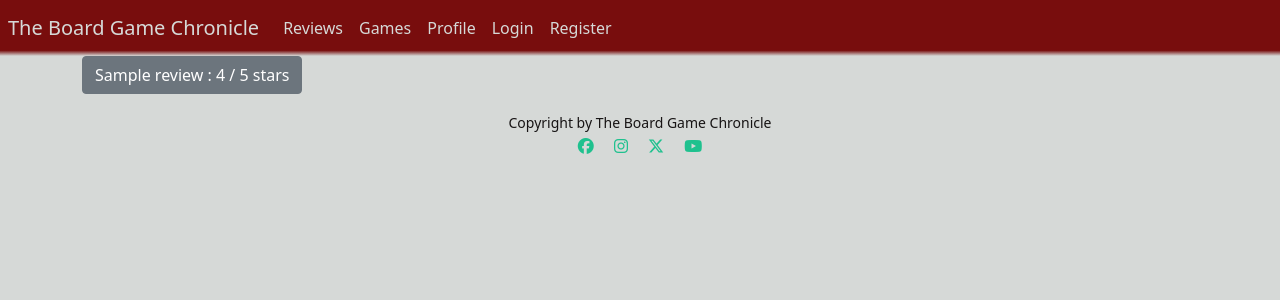
After one commit to StefanWout/The-Board-Game-Chronicle, a Django app: page /profile/1 in a window 1280 px wide. The commit adds this page. Shown: the top 300 px of the page. Run offline with Django 5.2, Linux system fonts and the light colour scheme; tables that the repository leaves empty hold one stand-in row (values such as "Sample post"); some libraries are stand-ins or nearby versions.

Commit message:
added profile page and got the reviews from the user to show in list form, trying to get that list to link to the reviews

```diff
--- a/board_game_chronicle/urls.py
+++ b/board_game_chronicle/urls.py
@@ -16,7 +16,7 @@ Including another URLconf
 """
 from django.contrib import admin
 from django.urls import path, include
-from review_site.views import Games, GameDetail, AddReview, Reviews, ReviewDetail, Index
+from review_site.views import Games, GameDetail, AddReview, Reviews, ReviewDetail, Index, ProfileView
 
 urlpatterns = [
     path('admin/', admin.site.urls),
@@ -29,4 +29,5 @@ urlpatterns = [
     path('add_review/', AddReview.as_view(), name='add_review'),
     path('summernote/', include('django_summernote.urls')),
     path("accounts/", include("allauth.urls")),
+    path("profile/<int:pk>", ProfileView.as_view(), name = 'profile'),
 ]
--- a/review_site/views.py
+++ b/review_site/views.py
@@ -1,7 +1,8 @@
-from django.shortcuts import render, redirect
+from django.shortcuts import render, redirect, get_object_or_404
 from django.urls import reverse_lazy, reverse
 from django.views.generic import ListView, DetailView, CreateView, TemplateView
-from review_site.models import Game, Review, Comment
+from review_site.models import Game, Review, Comment, User
+from django.contrib.auth.models import User
 from .forms import ReviewForm
 
 # Create your views here.
@@ -75,21 +76,19 @@ class AddReview(CreateView):
             return self.form_valid(form)
         return render(request, self.template_name, {'form': form})
 
-# class RegisterView(CreateView):
-#     model = UserWarning
-#     form_class = RegisterForm
-#     template_name = 'register.html'
-#     # success_url = reverse_lazy('#')
+class ProfileView(DetailView):
+    model = User
+    template_name = 'profile.html'
+    context_object_name = 'profile'
 
-#     def get(self, request, *args, **kwargs):
-#         form = self.form_class()
-#         return render(request, self.template_name, {'form': form})
+    def get_object(self, queryset=None):
+        # Get the User object based on the 'pk' or 'slug' captured in the URL
+        pk = self.kwargs.get('pk')
+        return get_object_or_404(User, pk=self.kwargs['pk'])
 
-#     def post(self, request, *args, **kwargs):
-#         form = self.form_class(request.POST)
-#         if form.is_valid():
-#             review = form.save(commit=False)
-#             review.user = request.user
-#             review.save()
-#             return self.form_valid(form)
-#         return render(request, self.template_name, {'form': form})
+    def get_context_data(self, **kwargs):
+        context = super().get_context_data(**kwargs)
+        user = self.object
+        # Add data from the Review model to the context
+        context['reviews'] = Review.objects.filter(user=user)
+        return context
--- a/templates/base.html
+++ b/templates/base.html
@@ -38,7 +38,7 @@
                     <a class="nav-link" href="{% url 'games' %}">Games</a>
                 </li>
                 <li class="nav-item">
-                    <a class="nav-link" href="">Profile</a>
+                    <a class="nav-link" href="{% url 'profile' user.id %}">Profile</a>
                 </li>
                 {% if user.is_authenticated %}
                 <li class="nav-item">
--- /dev/null
+++ b/templates/profile.html
@@ -0,0 +1,16 @@
+{% extends "base.html" %}
+{% load static %}
+
+
+{% block content %}
+
+
+    {% for review in reviews %}
+        <a type="button" class="btn btn-secondary" href="{ profile/int:pk/review.id }">{{ review.title }}
+            :
+            {{ review.rating }}
+            / 5 stars</a>
+    {% endfor %}
+
+
+{% endblock %}
```
